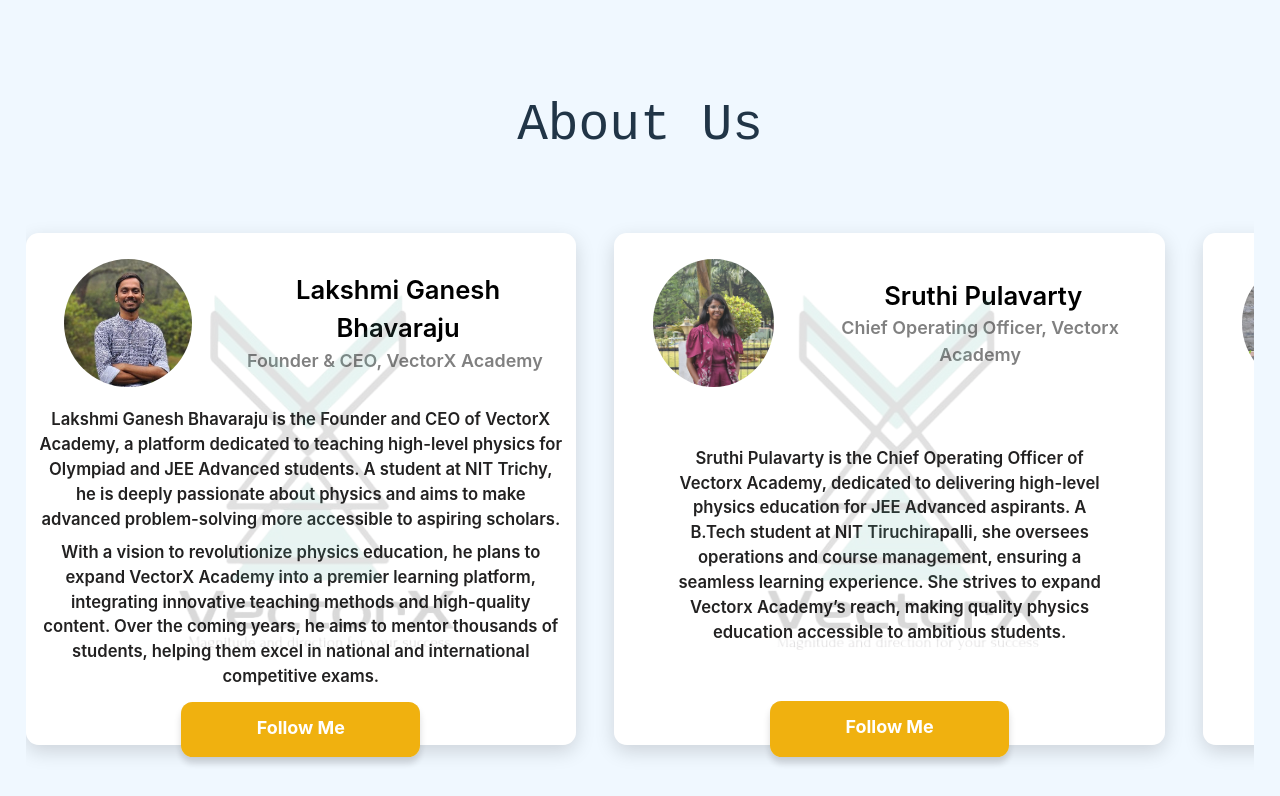
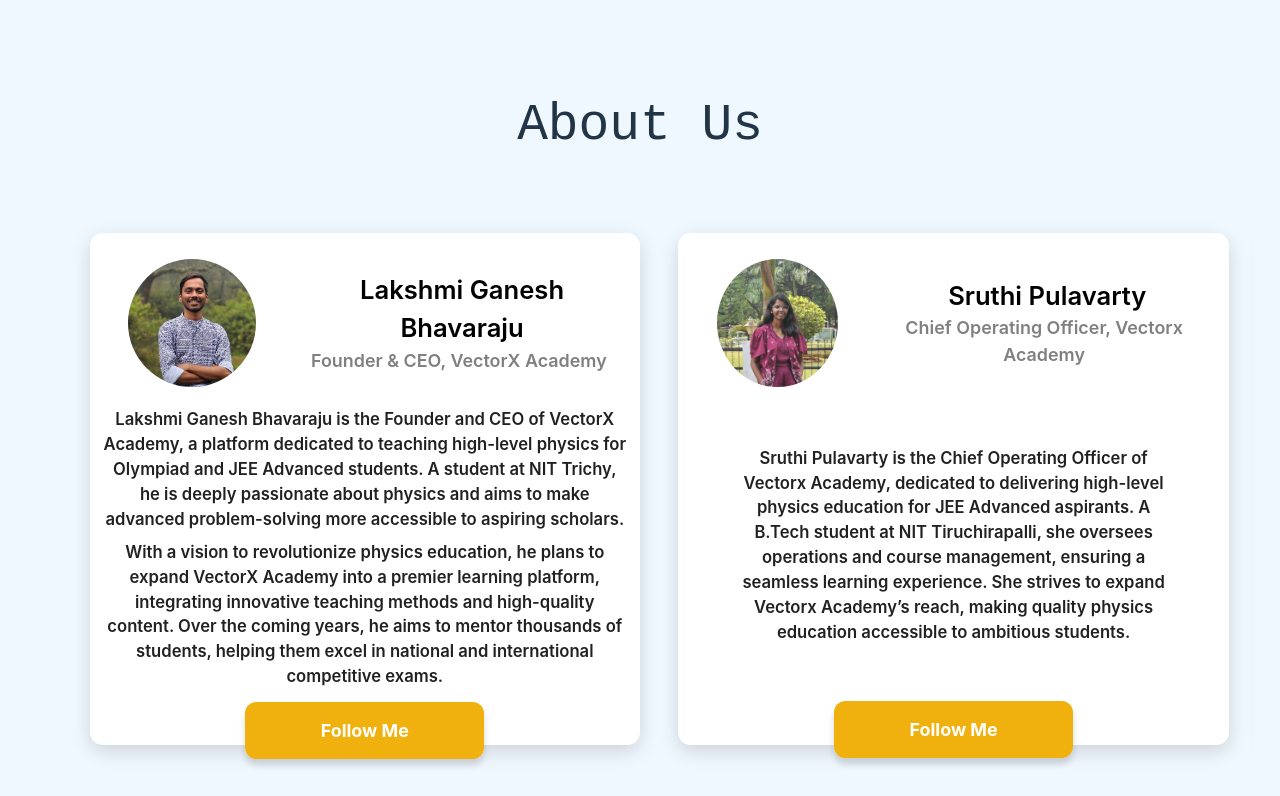
Before and after one commit to samir-uraon/vectorX2, a React (Vite) app: page / in a window 1280 px wide. Shown: the part 1291-2087 px from the top of the page. Built offline with nearby package versions, Linux system fonts and the light colour scheme.

Commit message:
first commit

```diff
--- a/src/About.css
+++ b/src/About.css
@@ -12,14 +12,7 @@
 
 
 
-:root {
-	--red: #ef233c;
-	--darkred: #9ad61b;
-	--platinum: #e5e5e5;
-	--black: #2b2d42;
-	--white: #fff;
-	--thumb: #edf2f4;
-}
+
 
 
 
@@ -42,7 +35,8 @@
 	padding: 2rem 5rem;
 	list-style: none;
 	overflow-x: scroll;
-	scroll-snap-type:x mandatory;
+	flex-direction: row;
+
 }
 .card {
 	display: flex;
@@ -54,17 +48,9 @@
 	background: var(--white);
 	border-radius: 1rem;
 	box-shadow: 0 .5rem 1.5rem rgba(0, 0, 0, 15%);
-	scroll-snap-align: start;
+
 	transition: all 0.2s;
 	position: relative;
-}
-.card_watermark{
-	top: 0;
-	left: 7%;
-position: absolute;
-	width: 38rem;
-	height: 38rem;
-opacity: 0.15;
 }
 
 
@@ -72,10 +58,7 @@
 	margin-right: 3rem;
 }
 
-/*.card:hover {
-	color: var(--white);
-	background: #16a082;
-}*/
+
 
 .card_head{
 	display: flex;
@@ -144,6 +127,7 @@
 	cursor: pointer;
 	font-size: 1.4rem;
 margin-top: -1rem;
+margin-bottom: 2rem;
 	padding: 0.8rem 2rem;
 	border-radius: 0.9rem;
 	box-shadow: 0 .5rem 0.6rem rgba(0, 0, 0, 15%);
@@ -157,11 +141,12 @@
 	background-color: #edf2f4;
 }
 .butcontainer i{
+	margin-top: 0.1rem;
 color: black;
 	font-size: 2.4rem;
 }
 .butcontainer:before{
-	line-height: 4rem;
+	line-height: 4.5rem;
 	content: "Follow Me";
 	position: absolute;
 	top: 0%;
@@ -187,3 +172,13 @@
 .card:hover .card-link {
 	background: var(--darkred);
 }
+
+@media(max-width:700px) {
+	.cards{
+    font-size: 34%;
+    flex-direction: column;
+    row-gap: 4rem;
+}
+
+
+}
--- a/src/App.css
+++ b/src/App.css
@@ -10,6 +10,12 @@
   height: 100vh;
   text-align: center;
   color: #213547;
+  --red: #ef233c;
+	--darkred: #9ad61b;
+	--platinum: #e5e5e5;
+	--black: #2b2d42;
+	--white: #fff;
+	--thumb: #edf2f4;
 }
 #logotext{
   color: black;
@@ -225,6 +231,7 @@
 }
 
 }
+
 @media screen and (min-height:600px) {
   .menu{
     justify-content:baseline;
--- a/src/App.jsx
+++ b/src/App.jsx
@@ -151,7 +151,7 @@
     <li className="card">
     <div>
         <div className="card-content">
-        <img src={logo} className='card_watermark'/>
+
 
            <div className="card_head">
             <img src={ceo} alt="" />
@@ -168,10 +168,10 @@
       </div>
       <div className="card-link-wrapper">
   <div className="butcontainer">
-  <a><i class="fa-brands fa-facebook" style={{color:"rgb(12, 96, 223)"}}></i></a>
-  <a><i class="fa-brands fa-instagram" style={{color:"rgb(191, 12, 96)"}}></i></a>
-  <a><i class="fa-brands fa-linkedin" style={{color:"blue"}}></i></a>
-  <a><i class="fa-brands fa-square-x-twitter">
+  <a><i className="fa-brands fa-facebook" style={{color:"rgb(12, 96, 223)"}}></i></a>
+  <a><i className="fa-brands fa-instagram" style={{color:"rgb(191, 12, 96)"}}></i></a>
+  <a><i className="fa-brands fa-linkedin" style={{color:"blue"}}></i></a>
+  <a><i className="fa-brands fa-square-x-twitter">
 
   </i>
   </a>
@@ -183,7 +183,7 @@
     <li className="card">
     <div>
         <div className="card-content">
-        <img src={logo} className='card_watermark'/>
+
 
            <div className="card_head">
             <img src={coo} alt="" />
@@ -200,10 +200,10 @@
       </div>
       <div className="card-link-wrapper">
   <div className="butcontainer">
-  <a><i class="fa-brands fa-facebook" style={{color:"rgb(12, 96, 223)"}}></i></a>
-  <a><i class="fa-brands fa-instagram" style={{color:"rgb(191, 12, 96)"}}></i></a>
-  <a><i class="fa-brands fa-linkedin" style={{color:"blue"}}></i></a>
-  <a><i class="fa-brands fa-square-x-twitter">
+  <a><i className="fa-brands fa-facebook" style={{color:"rgb(12, 96, 223)"}}></i></a>
+  <a><i className="fa-brands fa-instagram" style={{color:"rgb(191, 12, 96)"}}></i></a>
+  <a><i className="fa-brands fa-linkedin" style={{color:"blue"}}></i></a>
+  <a><i className="fa-brands fa-square-x-twitter">
 
   </i>
   </a>
@@ -215,7 +215,7 @@
     <li className="card">
     <div>
         <div className="card-content">
-        <img src={logo} className='card_watermark'/>
+
 
            <div className="card_head">
             <img src={cdm} alt="" style={{objectPosition: "0.01rem 0.01rem"}}/>
@@ -233,10 +233,10 @@
       </div>
       <div className="card-link-wrapper">
   <div className="butcontainer">
-  <a><i class="fa-brands fa-facebook" style={{color:"rgb(12, 96, 223)"}}></i></a>
-  <a><i class="fa-brands fa-instagram" style={{color:"rgb(191, 12, 96)"}}></i></a>
-  <a><i class="fa-brands fa-linkedin" style={{color:"blue"}}></i></a>
-  <a><i class="fa-brands fa-square-x-twitter">
+  <a><i className="fa-brands fa-facebook" style={{color:"rgb(12, 96, 223)"}}></i></a>
+  <a><i className="fa-brands fa-instagram" style={{color:"rgb(191, 12, 96)"}}></i></a>
+  <a><i className="fa-brands fa-linkedin" style={{color:"blue"}}></i></a>
+  <a><i className="fa-brands fa-square-x-twitter">
 
   </i>
   </a>
@@ -248,7 +248,7 @@
     <li className="card">
     <div>
         <div className="card-content">
-        <img src={logo} className='card_watermark'/>
+        {/*<img src={logo} className='card_watermark'/>*/}
 
            <div className="card_head">
             <img src={designer} alt="" style={{objectPosition: "0.01rem 0.1rem"}}/>
@@ -266,10 +266,10 @@
       </div>
       <div className="card-link-wrapper">
   <div className="butcontainer">
-  <a><i class="fa-brands fa-facebook" style={{color:"rgb(12, 96, 223)"}}></i></a>
-  <a><i class="fa-brands fa-instagram" style={{color:"rgb(191, 12, 96)"}}></i></a>
-  <a><i class="fa-brands fa-linkedin" style={{color:"blue"}}></i></a>
-  <a><i class="fa-brands fa-square-x-twitter">
+  <a><i className="fa-brands fa-facebook" style={{color:"rgb(12, 96, 223)"}}></i></a>
+  <a><i className="fa-brands fa-instagram" style={{color:"rgb(191, 12, 96)"}}></i></a>
+  <a><i className="fa-brands fa-linkedin" style={{color:"blue"}}></i></a>
+  <a><i className="fa-brands fa-square-x-twitter">
 
   </i>
   </a>
@@ -281,7 +281,7 @@
     <li className="card">
     <div>
         <div className="card-content">
-        <img src={logo} className='card_watermark'/>
+
 
            <div className="card_head">
             <img src={contenthead} alt="" style={{objectPosition:"top"}}/>
@@ -298,10 +298,10 @@
       </div>
       <div className="card-link-wrapper">
   <div className="butcontainer">
-  <a><i class="fa-brands fa-facebook" style={{color:"rgb(12, 96, 223)"}}></i></a>
-  <a><i class="fa-brands fa-instagram" style={{color:"rgb(191, 12, 96)"}}></i></a>
-  <a><i class="fa-brands fa-linkedin" style={{color:"blue"}}></i></a>
-  <a><i class="fa-brands fa-square-x-twitter">
+  <a><i className="fa-brands fa-facebook" style={{color:"rgb(12, 96, 223)"}}></i></a>
+  <a><i className="fa-brands fa-instagram" style={{color:"rgb(191, 12, 96)"}}></i></a>
+  <a><i className="fa-brands fa-linkedin" style={{color:"blue"}}></i></a>
+  <a><i className="fa-brands fa-square-x-twitter">
 
   </i>
   </a>
```
Also changed, not shown: src/App2.css (line endings or trailing spaces).
